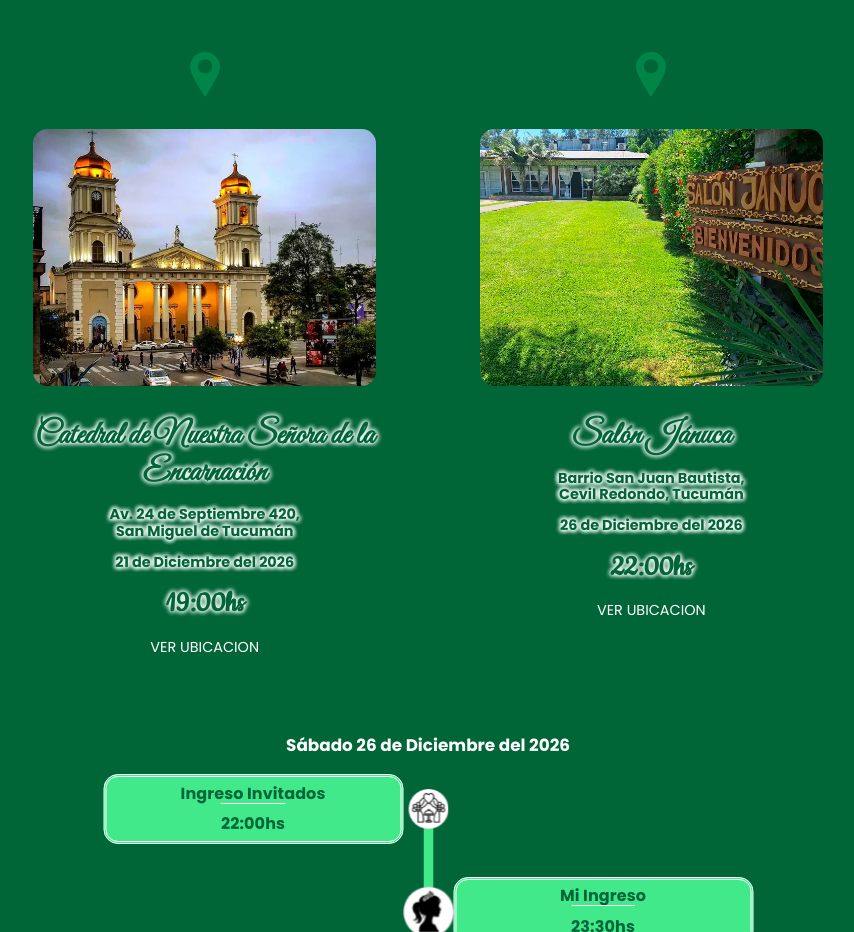
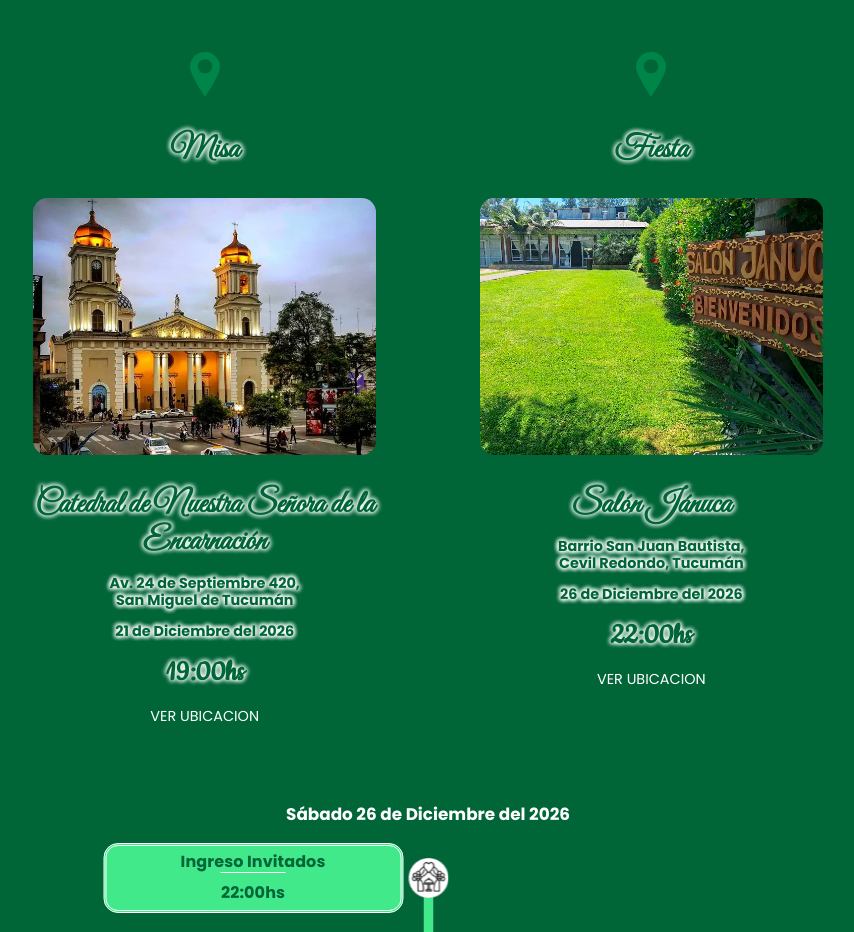
Before and after one commit to lunofest/15Pia261226, a plain HTML site: page index.html in a window 1280 px wide. Shown: the part 1080-2012 px from the top of the page, without its empty margins (212-1066 px from the left). Drawn offline with nearby package versions, Linux system fonts and the light colour scheme.

Commit message:
Add headings for Misa and Fiesta sections

```diff
--- a/index.html
+++ b/index.html
@@ -99,6 +99,7 @@
      <article class="donde__content">
 
         <img class="donde__icon" src="assets/vectores/ubicacionICON.svg" alt="">
+       <h4 class="donde__text donde__name">Misa</h4>
 
         <img class="donde__img" src="assets/imagenes/iglesia.webp" alt="">
 
@@ -117,6 +118,7 @@
       <article class="donde__content">
 
         <img class="donde__icon" src="assets/vectores/ubicacionICON.svg" alt="">
+        <h4 class="donde__text donde__name">Fiesta</h4>
 
         <img class="donde__img" src="assets/imagenes/salon.webp" alt="">
 
```
